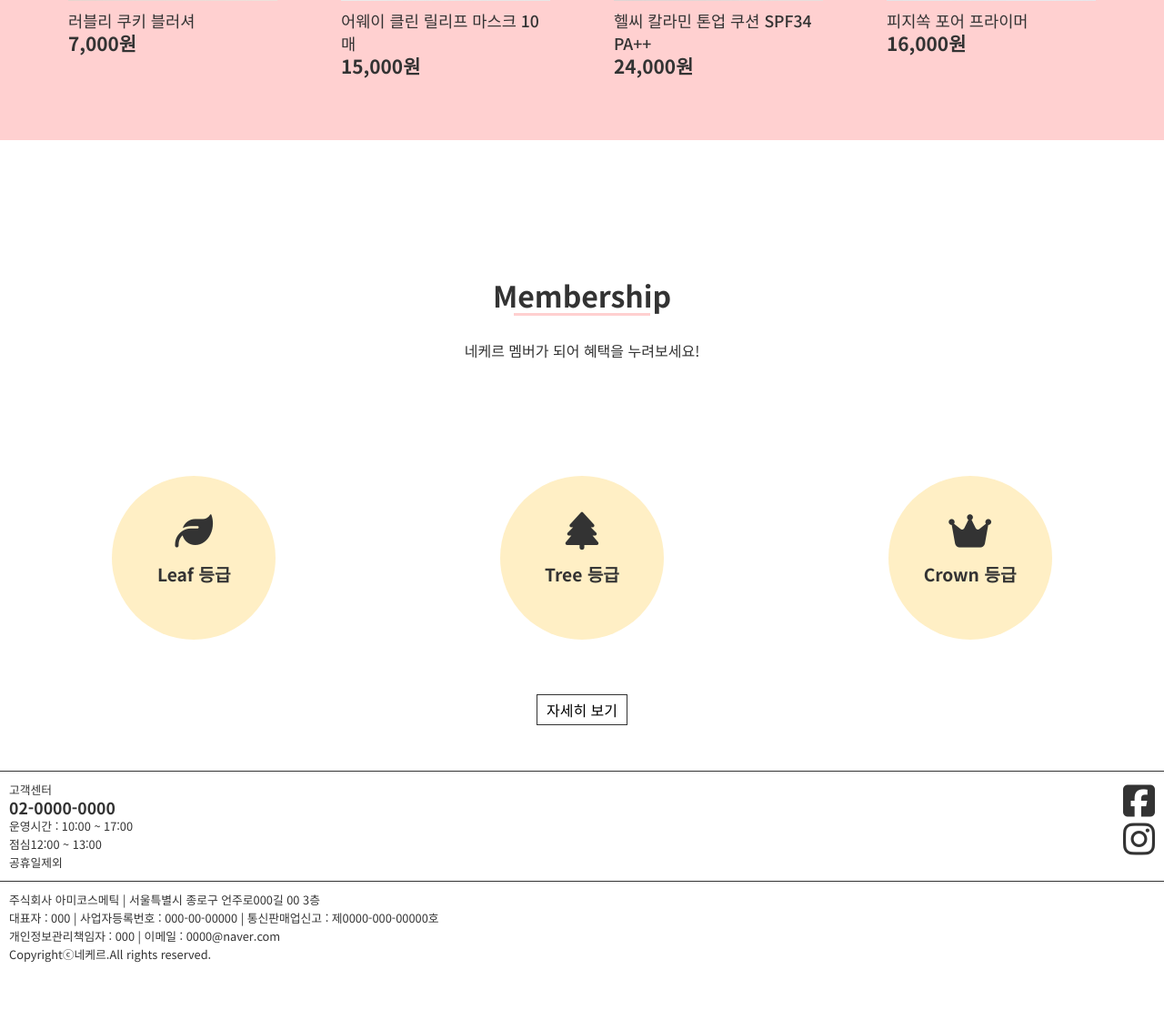
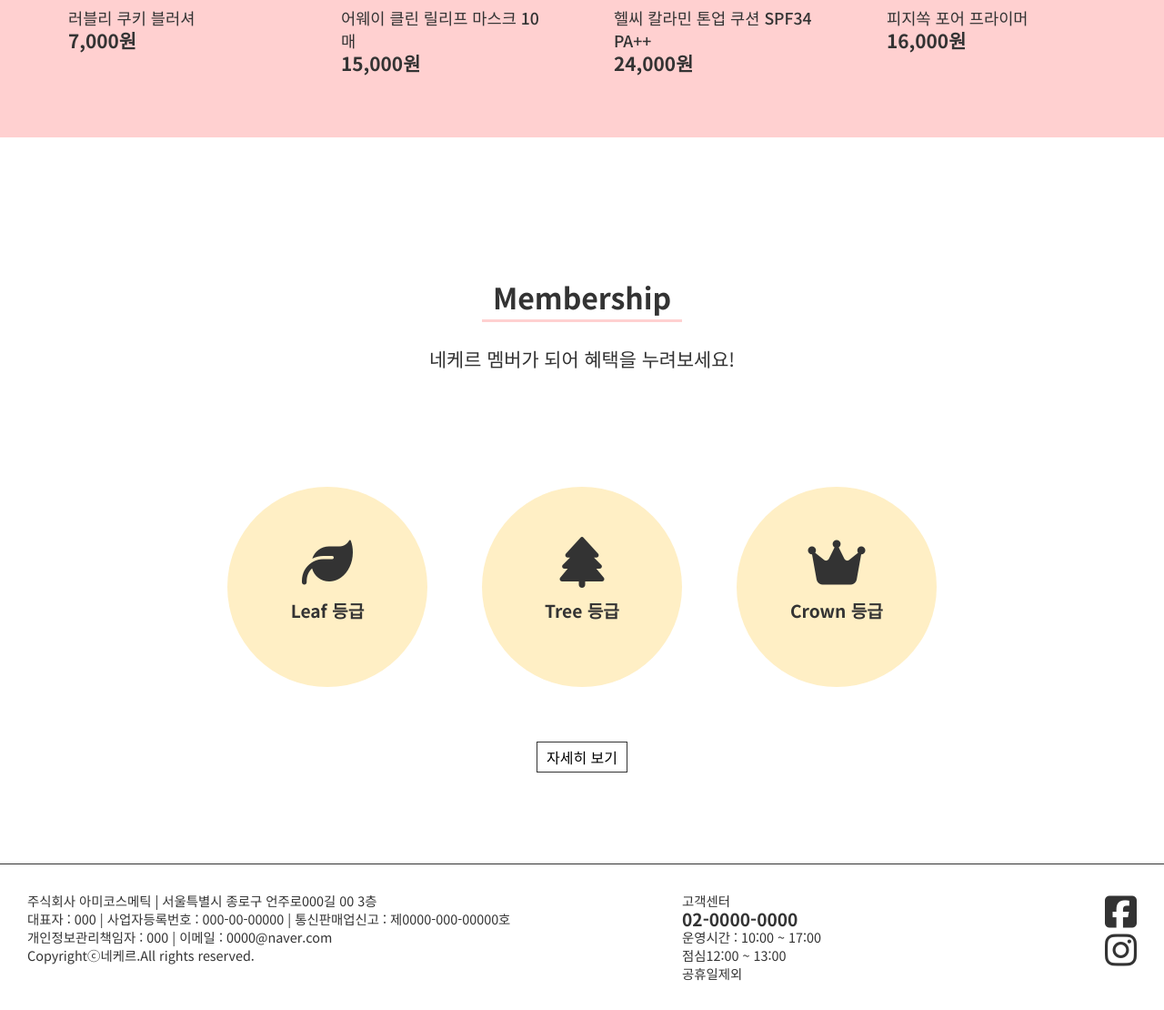
Before and after one commit to hwangsujin22/neker, a PHP site: page / in a window 1280 px wide. Shown: the part 2932-4042 px from the top of the page at 91% size. Before the commit the page ends 3990 px from the top, so only its background shows below. Run offline with PHP 8.4, Linux system fonts and the light colour scheme; some libraries are stand-ins or nearby versions.

Commit message:
2024.01.11 6:00pm 업데이트

```diff
--- a/css/base.css
+++ b/css/base.css
@@ -7,13 +7,13 @@
 *{scroll-behavior:smooth;}
 body{
   color:#333;
-  font-family:'Noto Sans KR', 'Montserrat', sans-serif;
+  font-family:'Noto Sans KR', 'Montserrat', '맑은 고딕';
   overflow-X:hidden;
 }
 
 a{
   color:#333;
-  font-family:'Noto Sans KR', 'Montserrat', sans-serif;
+  font-family:'Noto Sans KR', 'Montserrat', '맑은 고딕';
   text-decoration:none;
 }
 input{
--- a/css/mobile.css
+++ b/css/mobile.css
@@ -177,7 +177,6 @@
   margin:0 auto;
   position:relative;
   overflow:hidden;
-  border:2px solid #f00;
   box-sizing:border-box;
 }
 .slide_wrapper > h2{display:none;}
@@ -524,6 +523,17 @@
   font-size:2rem;
   padding-top:10px;
 }
+.mem_list > li:hover > i.fas, .mem_list > li:hover > p{transition:0.5s;}
+.mem_list > li:first-child > div{padding-top:60px;}
+.mem_list > li:nth-child(2) > div{padding-top:40px;}
+.mem_list > li:last-child > div{padding-top:20px;}
+.mem_list > li > div{
+  opacity:0;
+}
+.mem_list > li > div > p{
+  font-weight:500;
+  font-size:1.1rem;
+}
 @media screen and (min-width:480px) and (max-width:690px) {
   .mem_list > li{
     width:150px; height:150px;
--- a/css/pc.css
+++ b/css/pc.css
@@ -204,20 +204,69 @@
   .new_list li{
     padding:0px 10px 10px 10px;
   }
-  .new_list a p{
-    width:220px;
-  }
-  .new_list a img{
-    width:230px;
-  }
+  .new_list a p{width:220px;}
+  .new_list a img{width:230px;}
   .new_list > li:nth-child(5),
   .new_list > li:nth-child(6),
   .new_list > li:nth-child(7),
   .new_list > li:last-child{display:block;}
 
+  /* 다섯번째 Membership 서식 */
+  .membership{
+    width:1200px;
+    margin:0 auto;
+    padding-bottom:30px;
+  }
+  .membership > h2{line-height:50px;}
+  .membership > h2::after{width:220px;}
+  .membership > p{font-size:1.3rem;}
+  .mem_list{
+    justify-content:center;
+  }
+  .mem_list > li{
+    width:220px; height:220px;
+    margin:0px 30px;
+    transition:0.5s;
+  }
+  .mem_list > li:hover{
+    height:400px;
+    border-radius:150px;
+  }
+  .mem_list > li:hover > i.fas, .mem_list > li:hover > p{
+    color:#FF3535;
+  }
+  .mem_list > li:hover > div{
+    opacity:1;
+    transition:1s;
+  }
+  .mem_list > li > .fas{
+    font-size:3.5rem;
+    padding-top:55px;
+  }
 
-
-
+  /* 푸터영역 서식 시작--------------------------------------------------------------------- */
+  footer{
+    display:flex;
+    flex-direction:row-reverse;
+    border-top:1px solid #333;
+    justify-content:center;
+    padding:20px;
+  }
+  .f_top{
+    width:500px;
+    border:none;
+  }
+  address{
+    width:700px;
+  }
+  .f_top > dl, address{
+    font-size:0.9rem;
+    line-height:20px;
+  }
+  .f_top > dl > dd:first-of-type{
+    font-size:1.2rem;
+    font-weight:bold;
+  }
 
 
 }
--- a/index.html
+++ b/index.html
@@ -364,16 +364,31 @@
         <article>
           <ul class="mem_list">
             <li>
-              <i class="fas fa-leaf"></i><br>
-              Leaf 등급
+              <i class="fas fa-leaf"></i>
+              <p>Leaf 등급</p>
+              <div>
+                <p>생일 축하 쿠폰</p>
+                <p>1&#x0025; 적립</p>
+              </div>
             </li>
             <li>
-              <i class="fas fa-tree"></i><br>
-              Tree 등급
+              <i class="fas fa-tree"></i>
+              <p>Tree 등급</p>
+              <div>
+                <p>생일 축하 쿠폰</p>
+                <p>배송비 무료 쿠폰</p>
+                <p>3&#x0025; 적립</p>
+              </div>
             </li>
             <li>
-              <i class="fas fa-crown"></i><br>
-              Crown 등급
+              <i class="fas fa-crown"></i>
+              <p>Crown 등급</p>
+              <div>
+                <p>생일 축하 쿠폰</p>
+                <p>배송비 무료 쿠폰</p>
+                <p>5&#x0025; 할인 쿠폰</p>
+                <p>5&#x0025; 적립</p>
+              </div>
             </li>
           </ul>
         </article>
--- a/script/slide.js
+++ b/script/slide.js
@@ -69,5 +69,10 @@
       s_img[j].style.border='3px solid rgba(0,0,0,.0)';
       this.style.border='3px solid #FF3535';
     }
+
+    // PC 해상도의 경우 gnb2 아코디언 효과 없애기
+
+
+
   });
 }
```
Also changed, not shown: images/1x/Artboard 1-100.jpg (added), images/favicon_io/android-chrome-192x192.png (added), images/favicon_io/android-chrome-512x512.png (added), images/favicon_io/apple-touch-icon.png (added), images/favicon_io/favicon-16x16.png (added), images/favicon_io/favicon-32x32.png (added), images/favicon_io/favicon.ico (added), images/favicon_io/site.webmanifest (added), images/logo_k.png (added), images/logo_n.png (added).
